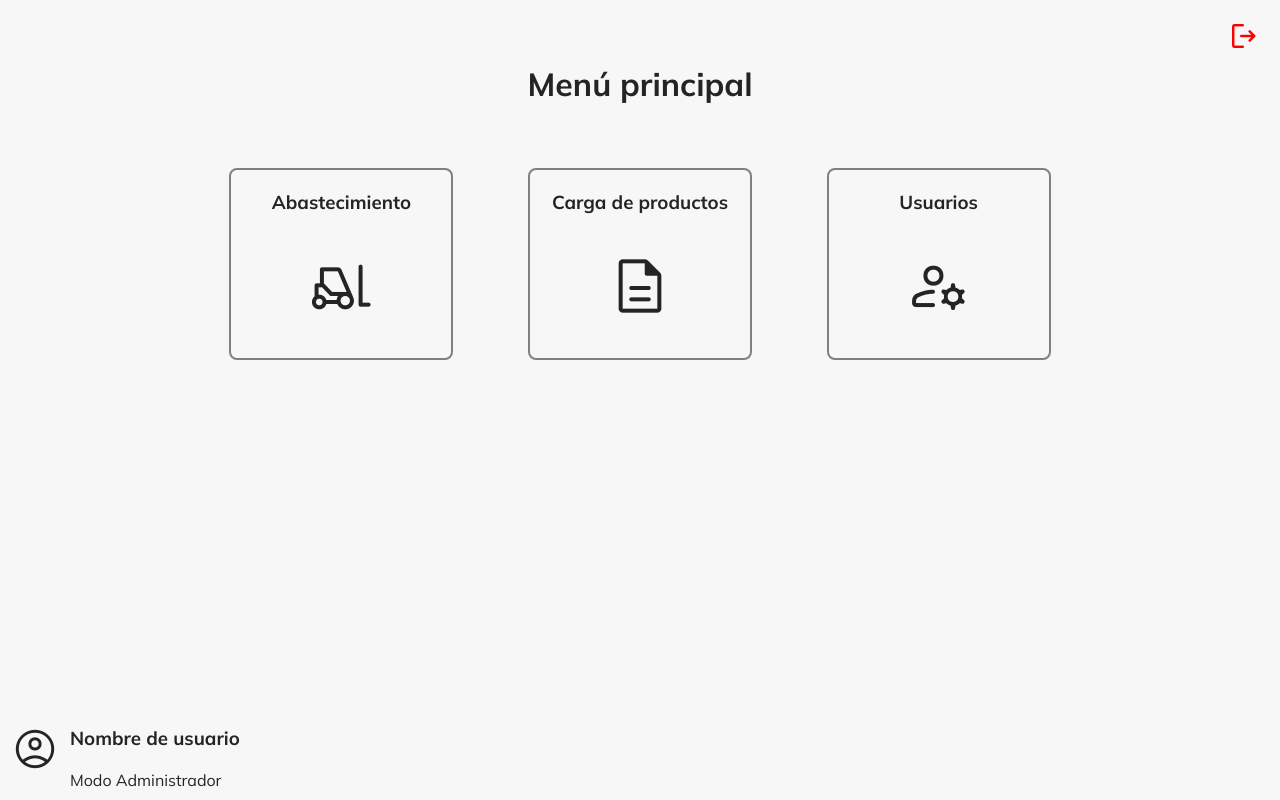
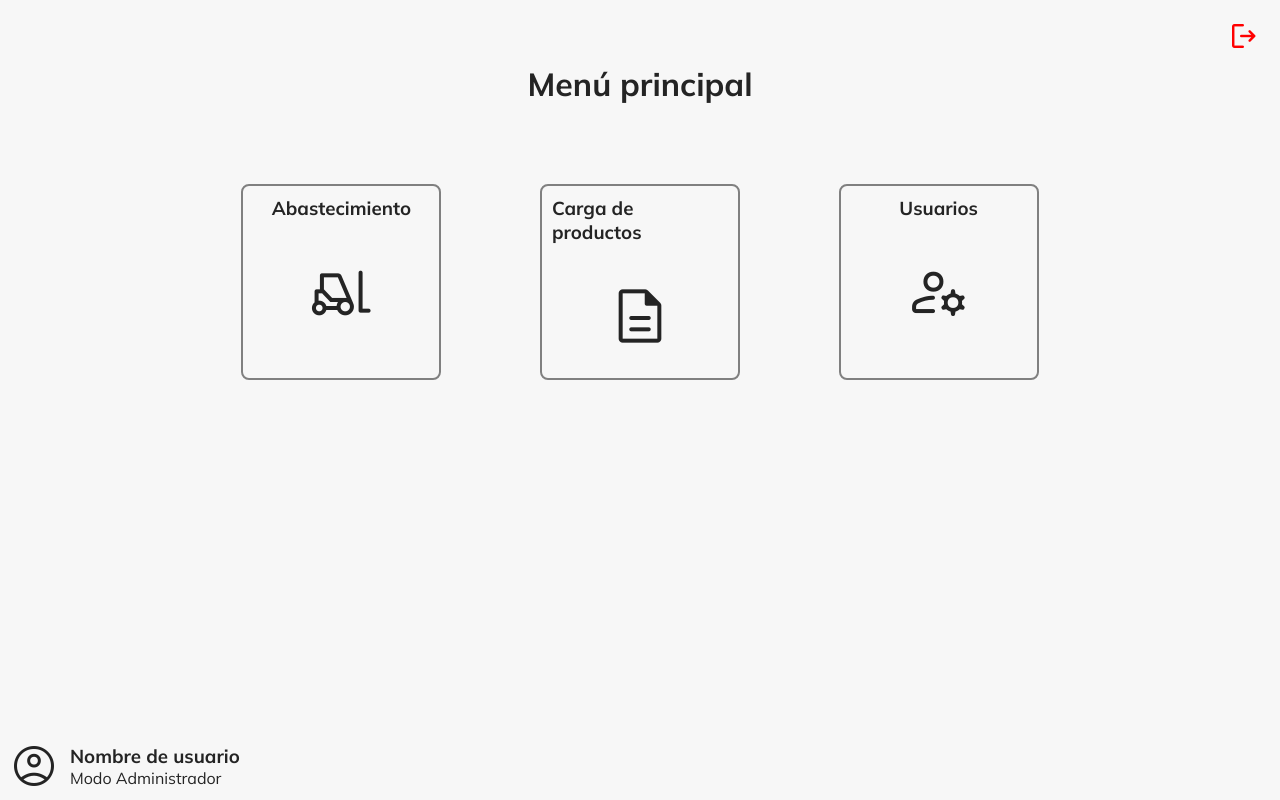
Before and after one commit to 888Leonidas888/Abastecimiento, a Node server app: page /menu in a window 1280 px wide. Run offline with Node 20, Linux system fonts and the light colour scheme.

Commit message:
feat: estilos

```diff
--- a/FrontEnd/public/css/menu.css
+++ b/FrontEnd/public/css/menu.css
@@ -11,25 +11,33 @@
 .boxOptions {
   width: 70%;
   display: flex;
+  flex-wrap: wrap;
   justify-content: space-around;
 }
 
-.supply, .products, .users {
+.supply,
+.products,
+.users {
   border: 2px solid var(--grey-border);
-    padding: 20px;
+  padding: 10px;
   border-radius: 8px;
-    width: 25%;
+  width: 200px;
   text-decoration: none;
+  margin: 16px;
 }
 
-.boxProducts, .boxSupply, .boxUsers {
+.boxProducts,
+.boxSupply,
+.boxUsers {
   display: flex;
   align-items: center;
   justify-content: center;
   flex-direction: column;
 }
 
-.supply:hover, .products:hover, .users:hover {
+.supply:hover,
+.products:hover,
+.users:hover {
   transform: var(--scale-button);
   box-shadow: var(--box-shadow);
 }
@@ -38,3 +46,9 @@
   font-size: 64px;
   margin: 20px 0px;
 }
+
+@media only screen and (max-width: 450px) {
+  .users {
+    margin-bottom: 90px;
+  }
+}
--- a/FrontEnd/public/css/op.css
+++ b/FrontEnd/public/css/op.css
@@ -16,7 +16,8 @@
 
 .infoProducts {
   display: flex;
-  margin-bottom: 5px;
+  align-items: center;
+  margin-bottom: 10px;
 }
 
 .infoProducts h4 {
--- a/FrontEnd/public/css/root.css
+++ b/FrontEnd/public/css/root.css
@@ -3,6 +3,8 @@
     --color-principal: rgb(254, 0, 26);
     --background-body: rgb(247, 247, 247);
     --color-white: white;
+    --color-red: rgb(255, 0, 25);
+    --color-green: rgb(65, 202, 2);
     --grey-border: grey;
     --grey-button: rgb(231, 231, 231);
     --grey-button-hover: rgb(219, 219, 219);
@@ -73,34 +75,28 @@
 .iconsRigth span {
     font-size: 32px;
     margin-left: 12px;
+    cursor: pointer;
 }
 
 #logout,
-#deleteUser {
+.deleteUser {
     color: #ff0000;
 }
 
 .profile {
     display: flex;
+    align-items: center;
     width: 100%;
-    position: absolute;
+    position: fixed;
     bottom: 0;
-    margin: 10px;
+    padding: 10px;
+    background-color: var(--background-body);
 }
 
 .profile span {
-    font-size: 46px;
-    margin: 0px 12px;
+    font-size: 48px;
+    margin: 0px 12px 0px 0px;
 }
-
-#nameUser {
-    margin: 0px;
-}
-
-#modeUser {
-    margin: 0px;
-}
-
 
 input,
 select {
@@ -138,3 +134,8 @@
 button:hover {
     background-color: var(--button-hover);
 }
+
+.nameProfile,
+.modeProfile {
+  margin: 0px;
+}
```
Lines whose indentation alone changed are shown as unchanged.
